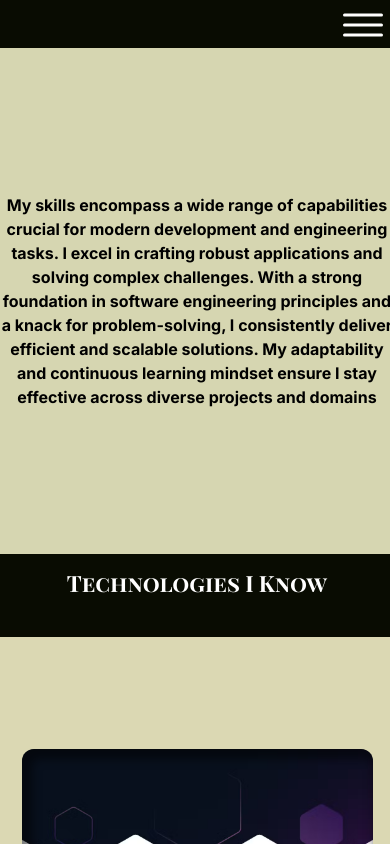
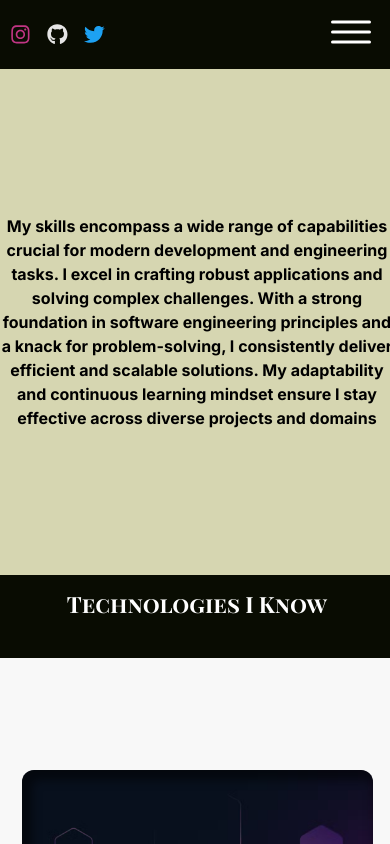
Before and after one commit to mohammadfaiz2722/Portfolio, a Next.js app: page /portfolio in a window 390 px wide. Shown: the top 844 px of the page. Built offline with nearby package versions, Linux system fonts and the light colour scheme; a web font is replaced by a local one.

Commit message:
Road to Finale

```diff
--- a/package.json
+++ b/package.json
@@ -19,6 +19,7 @@
     "react": "^18",
     "react-dom": "^18",
     "react-feather": "^2.0.10",
+    "react-icons": "^5.2.1",
     "react-player": "^2.16.0"
   },
   "devDependencies": {
--- a/src/app/about/page.js
+++ b/src/app/about/page.js
@@ -6,14 +6,15 @@ import Link from 'next/link';
 import Hamburger from '../components/Hamburger';
 // import '../globals.css'
 
+
 const resumePdf = '/resume.pdf';
-
 const Page = () => {
   const [mobile, setMobile] = useState(false);
 
   const handleClick = () => {
     setMobile(!mobile);
-    console.log("Clicked");
+    console.log("Clicked");console.log(mobile);
+
   };
 
   return (
--- a/src/app/components/FirstBox.js
+++ b/src/app/components/FirstBox.js
@@ -10,7 +10,8 @@ const FirstBox = () => {
   const [about,setAbout]=useState(false)
   const handleClick=()=>{
     setAbout(!about);
-    console.log("On clicked caleed");
+    console.log(about);
+    // console.log("On clicked caleed");
 
   }
 
--- a/src/app/components/Navbar.css
+++ b/src/app/components/Navbar.css
@@ -19,6 +19,10 @@
     nav{
         background-color: #090C02 !important;
     }
+
+    .navIcons{
+        display: none;
+    }
 @media screen and (max-width: 700px) {
     #fonts{
         display: none;
@@ -26,4 +30,13 @@
     nav{
         width: 101vw;
     }
+    .navIcons {
+        display: flex;
+        /* align-items: ; */
+        margin-left: -76%; /* Adjust the value as needed */
+      }
+
+      .navIcon {
+            margin-right: 1rem; /* Adjust the value as needed */
+      }
 }
--- a/src/app/components/Navbar.js
+++ b/src/app/components/Navbar.js
@@ -2,6 +2,7 @@
 import React from 'react';
 import Link from 'next/link';
 import './Navbar.css';
+import { FaInstagram, FaGithub,FaTwitter } from 'react-icons/fa';
 
 const resumePdf = '/resume.pdf';
 
@@ -10,9 +11,34 @@ const Navbar = () => {
     <>
     <nav className=" shadow dark:bg-gray-900 nav">
       <div className="container1 flex items-center justify-center p-6 mx-auto text-white capitalize dark:text-gray-300">
-        {/* <div className="rounded-full overflow-hidden h-12 w-12 mr-2">
-          <Image src={profileImage} width={100} height={100} alt="Profile Image" />
-        </div> */}
+      <div className='navIcons'>
+        <a
+          href="https://www.instagram.com/mohammadfaiz_27?igsh=MWE0ejdib2IzaDg5Zw=="
+          target="_blank"
+          rel="noopener noreferrer"
+          className='navIcon'
+        >
+          <FaInstagram size="1.3rem" color="#C13584" />
+        </a>
+        <a
+          href="https://github.com/mohammadfaiz2722"
+          target="_blank"
+          rel="noopener noreferrer"
+          className='navIcon'
+        >
+          <FaGithub size="1.3rem" color="#E5E5E5" />
+        </a>
+        <a
+          href="https://x.com/26_FAIZU?t=_h0iEWwWJ2sERACalVHr6Q&s=09"
+          target="_blank"
+          rel="noopener noreferrer"
+          className='navIcon'
+        >
+          <FaTwitter size="1.3rem" color="#1DA1F2" />
+        </a>
+      </div>
+
+      {/* <FaInstagram/> */}
         <Link href="/" id='fonts' className="border-b-2 border-transparent hover:text-gray-300 dark:hover:text-gray-200 hover:border-white mx-1.5 sm:mx-6">Home</Link>
         <Link href="/about" id='fonts'className="border-b-2 border-transparent hover:text-gray-300 dark:hover:text-gray-200 hover:border-white mx-1.5 sm:mx-6">About</Link>
         <Link href="/portfolio" id='fonts'className="border-b-2 border-transparent hover:text-gray-300 dark:hover:text-gray-200 hover:border-white mx-1.5 sm:mx-6">Portfolio</Link>
--- a/src/app/globals.css
+++ b/src/app/globals.css
@@ -32,7 +32,8 @@
   .ham{
     position: absolute;
     right:7%;
-    top:3%;
+    top:32px;
+    margin-right: 12px;
     display: none;
 
   }
@@ -84,6 +85,10 @@
     /* Show hamburger icon */
     .ham {
       display: block;
+      /* top: 4%; */
+    }
+    .show{
+      display: block;
     }
     .custom{
       width: 101vw !important;
--- a/src/app/portfolio/SecondPort.css
+++ b/src/app/portfolio/SecondPort.css
@@ -8,7 +8,8 @@
   } */
   .main-box {
     height: 180vh;
-    background-color: #DBD8B3;
+    background-color: #F8F8F8;
+    color: #333333;
 }
 
 .projects-container {
--- a/src/app/portfolio/page.js
+++ b/src/app/portfolio/page.js
@@ -6,6 +6,7 @@ import Hamburger from '../components/Hamburger';
 import { useState } from 'react';
 import WhereLearn from './WhereLearn';
 const resumePdf = '/resume.pdf';
+import './port.css'
 // import { useRouter } from 'next/navigation';
 // useEffect
 const page = () => {
--- /dev/null
+++ b/src/app/portfolio/port.css
@@ -0,0 +1,5 @@
+@media screen and (max-width: 700px) {
+    .show{
+        display: block;
+    }
+}
```
Also changed, not shown: src/app/about/PersonalInfo.css (+9 -3 lines), 1 other file (tests, documents, lock files or other folders).
